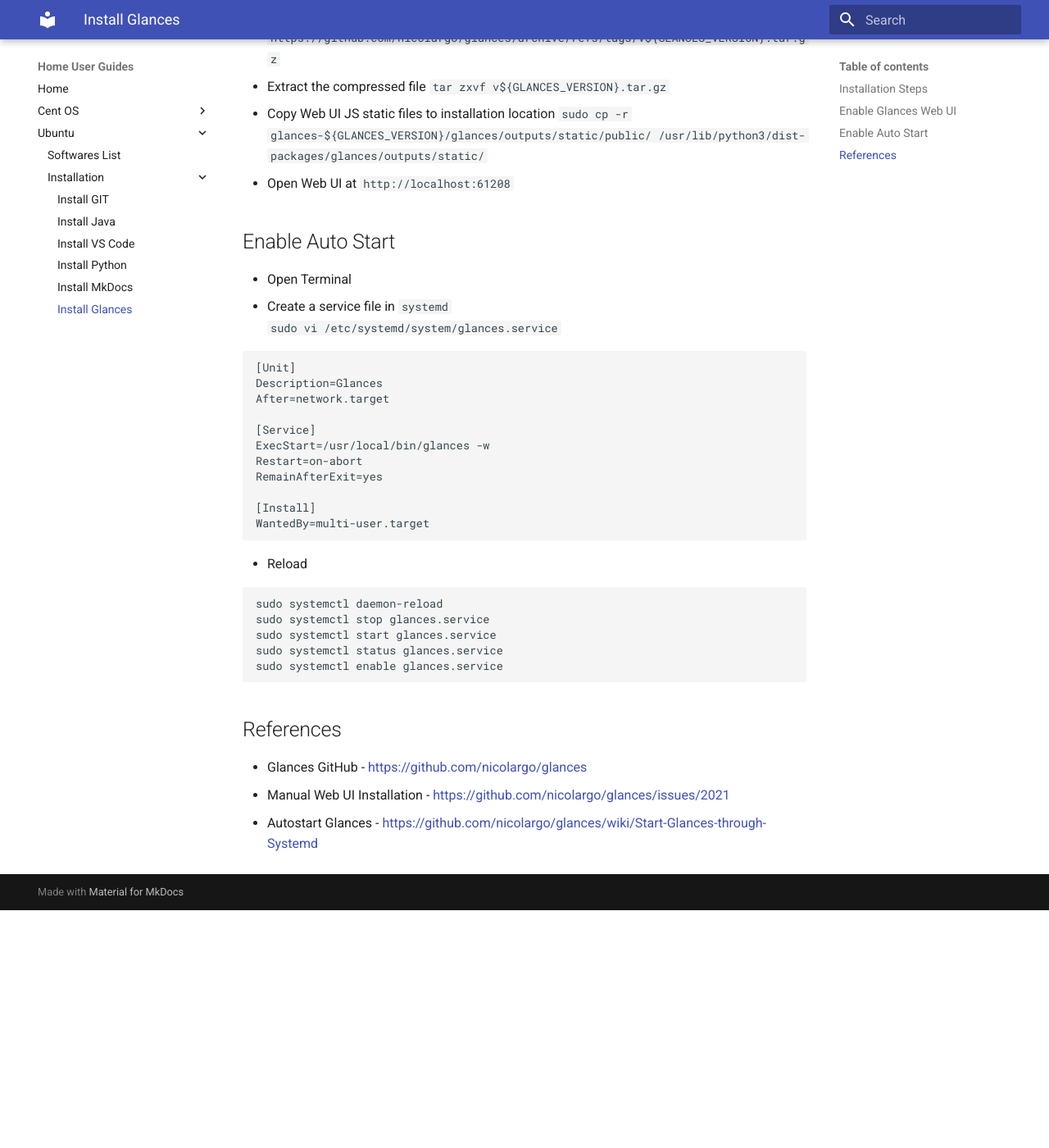
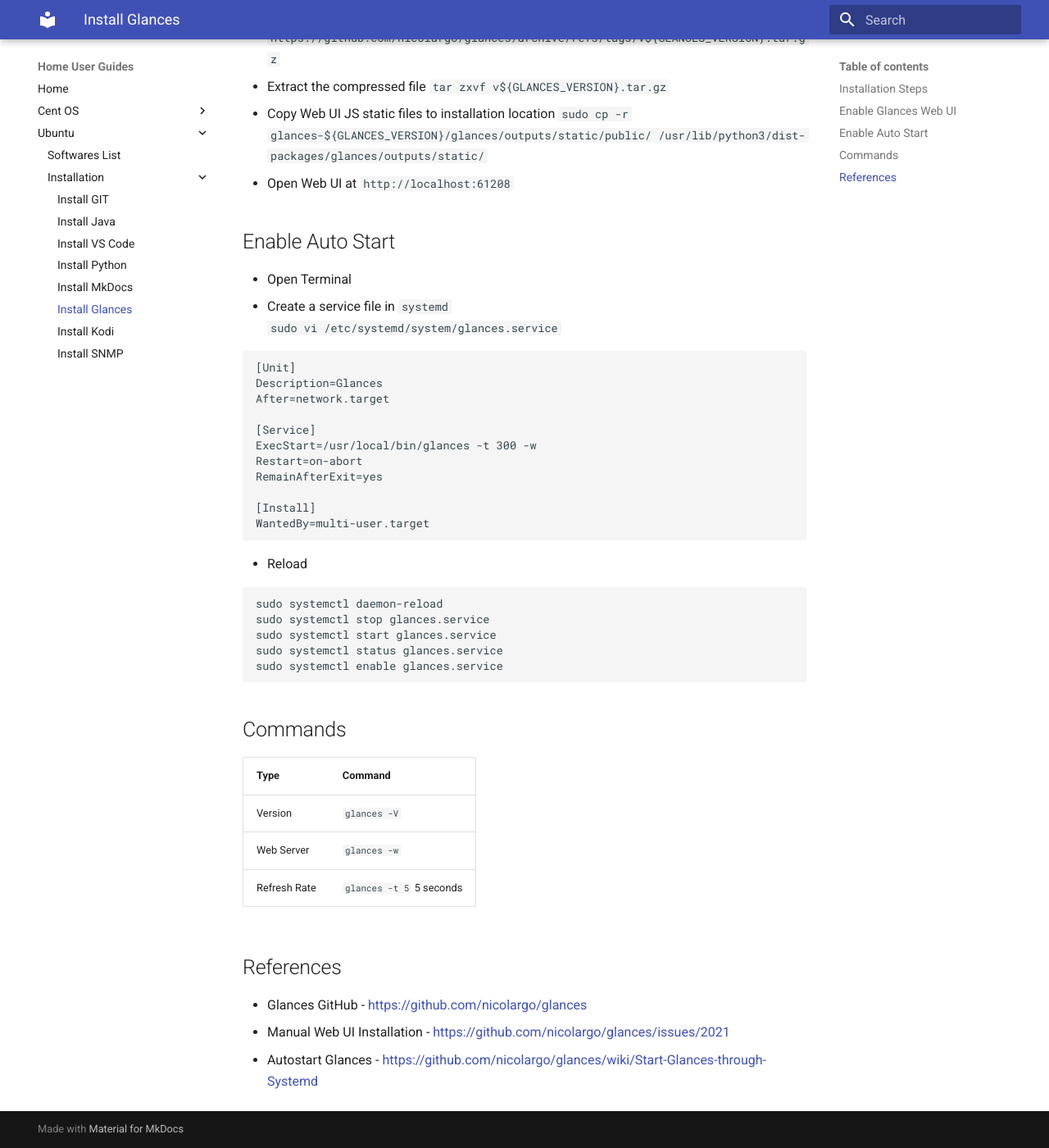
Before and after one commit to sreeramachandramurthy/home-user-guides, an MkDocs documentation site: the page built from docs/ubuntu/installation/install-glances.md, in a window 1280 px wide and 1400 px high, scrolled down 541 px. Shown: the whole window at 82% size. Built offline with MkDocs 1.6.1 and Material for MkDocs 9.7.7, drawn with Linux system fonts in a browser that asks for light colours; before the commit the page ends 1651 px from its top, so only the background shows below that.

Commit message:
Local Changes

````diff
--- a/docs/ubuntu/installation/install-glances.md
+++ b/docs/ubuntu/installation/install-glances.md
@@ -29,7 +29,7 @@
 After=network.target
 
 [Service]
-ExecStart=/usr/local/bin/glances -w
+ExecStart=/usr/local/bin/glances -t 300 -w
 Restart=on-abort
 RemainAfterExit=yes
 
@@ -47,6 +47,14 @@
 sudo systemctl enable glances.service
 ```
 
+## Commands
+
+| Type         | Command                  |
+| ------------ | ------------------------ |
+| Version      | `glances -V`             |
+| Web Server   | `glances -w`             |
+| Refresh Rate | `glances -t 5` 5 seconds |
+
 ## References
 
 * Glances GitHub - <https://github.com/nicolargo/glances>
--- a/mkdocs.yml
+++ b/mkdocs.yml
@@ -10,6 +10,7 @@
       - 'Install Java': 'centos/installation/install-java.md'
       - 'Install Docker': 'centos/installation/install-docker.md'
       - 'Install Docker Compose': 'centos/installation/install-docker-compose.md'
+      - 'Install Python': 'centos/installation/install-python.md'
     - 'Change Hostname': 'centos/change-hostname.md'
     - 'Disable Sleep': 'centos/disable-sleep.md'
     - 'SSH Banner': 'centos/ssh-banner.md'
@@ -24,6 +25,8 @@
       - 'Install Python': 'ubuntu/installation/install-python.md'
       - 'Install MkDocs': 'ubuntu/installation/install-mkdocs.md'
       - 'Install Glances': 'ubuntu/installation/install-glances.md'
+      - 'Install Kodi': 'ubuntu/installation/install-kodi.md'
+      - 'Install SNMP': 'ubuntu/installation/install-snmp.md'
 
 theme:
   name: material
````
Also changed, not shown: docs/centos/installation/install-python.md (added, +14 -0 lines), docs/ubuntu/installation/install-kodi.md (added, +7 -0 lines), docs/ubuntu/installation/install-snmp.md (added, +18 -0 lines).
